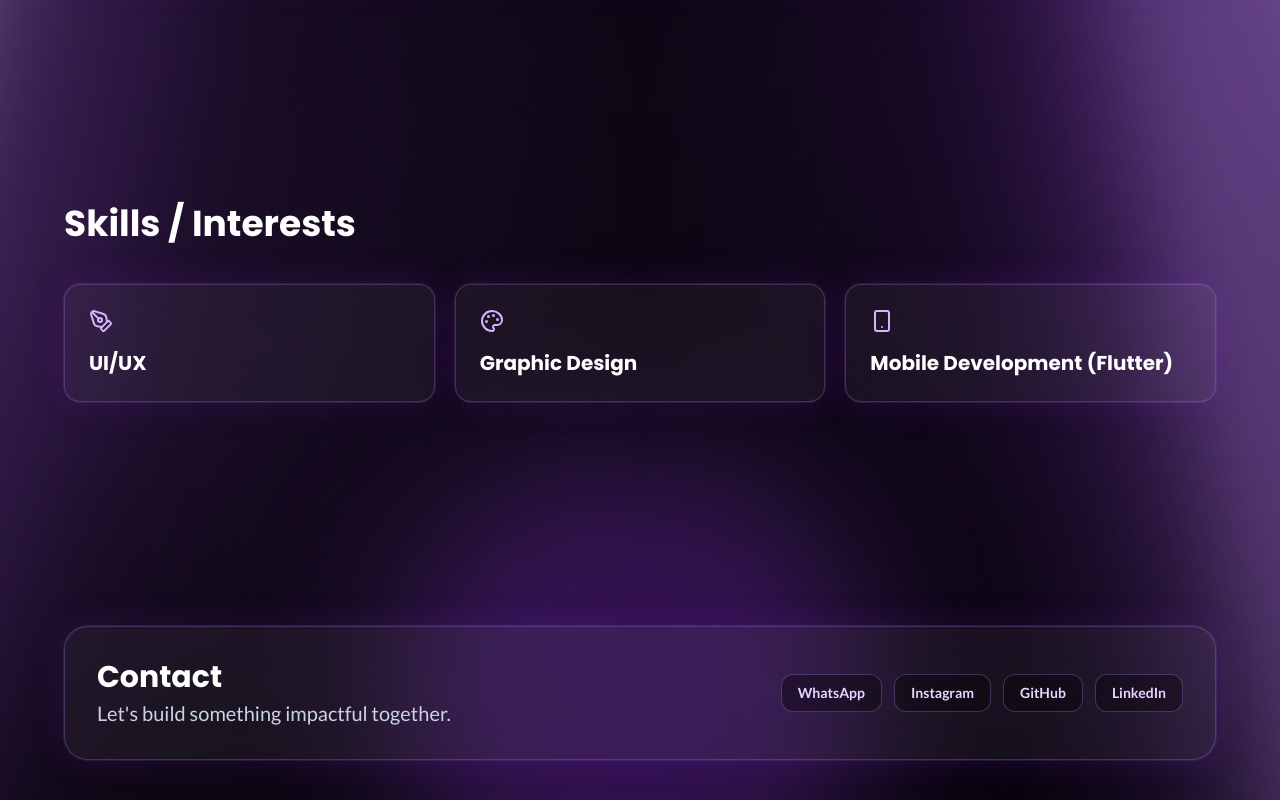
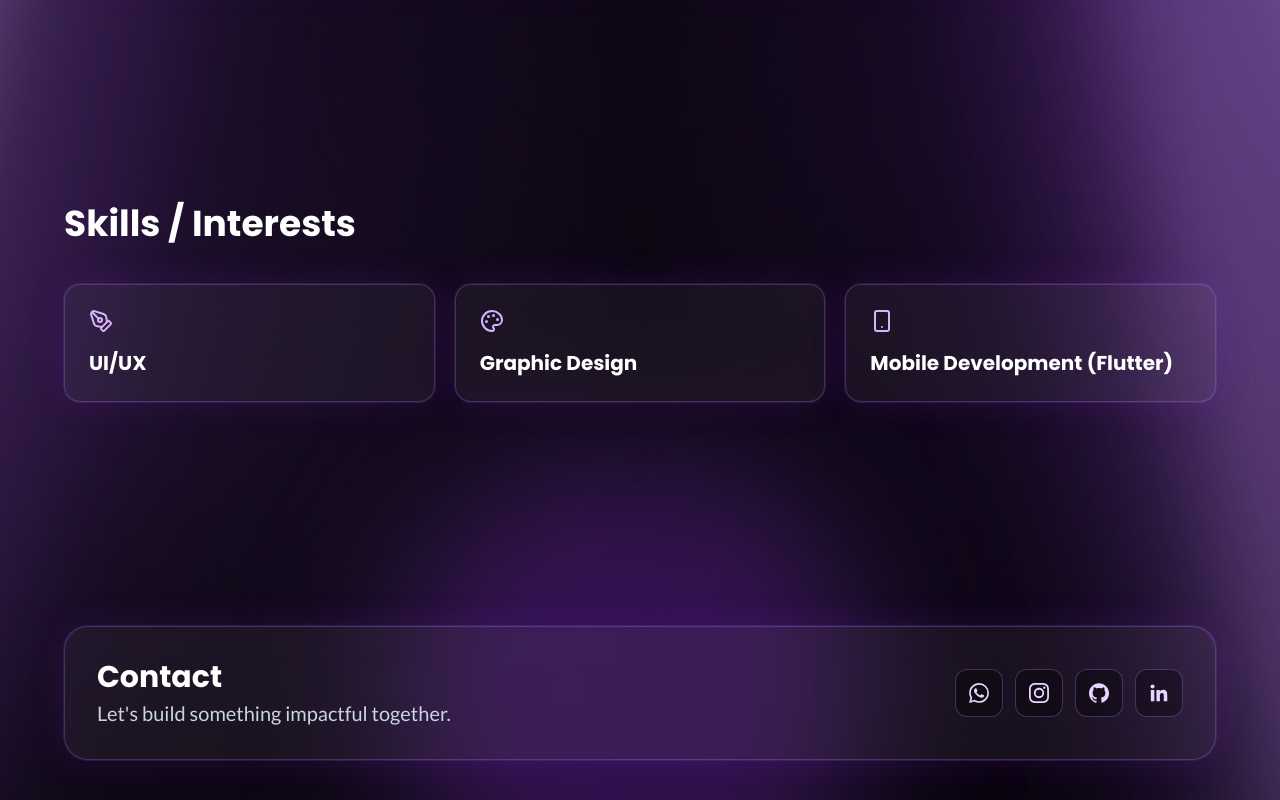
Before and after one commit to byhaqii/My-Porto, a React (Vite) app: page / in a window 1280 px wide. Shown: the part 1984-2784 px from the top of the page. Built offline with nearby package versions, Linux system fonts and the light colour scheme.

Commit message:
add social media logo

```diff
--- a/package.json
+++ b/package.json
@@ -13,7 +13,8 @@
     "framer-motion": "^12.38.0",
     "lucide-react": "^1.8.0",
     "react": "^19.2.4",
-    "react-dom": "^19.2.4"
+    "react-dom": "^19.2.4",
+    "react-icons": "^5.6.0"
   },
   "devDependencies": {
     "@eslint/js": "^9.39.4",
--- a/src/components/Footer.jsx
+++ b/src/components/Footer.jsx
@@ -1,3 +1,5 @@
+import { BiLogoLinkedin } from 'react-icons/bi'
+import { SiGithub, SiInstagram, SiWhatsapp } from 'react-icons/si'
 import { motion } from 'framer-motion'
 
 function Footer() {
@@ -21,36 +23,36 @@ function Footer() {
             target="_blank"
             rel="noreferrer"
             aria-label="WhatsApp"
-            className="icon-button px-4 py-2 text-sm font-semibold"
+            className="icon-button inline-flex h-12 w-12 items-center justify-center"
           >
-            WhatsApp
+            <SiWhatsapp size={20} />
           </a>
           <a
             href="https://www.instagram.com/byhaqii__/"
             target="_blank"
             rel="noreferrer"
             aria-label="Instagram"
-            className="icon-button px-4 py-2 text-sm font-semibold"
+            className="icon-button inline-flex h-12 w-12 items-center justify-center"
           >
-            Instagram
+            <SiInstagram size={20} />
           </a>
           <a
             href="https://github.com/byhaqii"
             target="_blank"
             rel="noreferrer"
             aria-label="GitHub"
-            className="icon-button px-4 py-2 text-sm font-semibold"
+            className="icon-button inline-flex h-12 w-12 items-center justify-center"
           >
-            GitHub
+            <SiGithub size={20} />
           </a>
           <a
             href="https://www.linkedin.com/in/muhammad-rizal-al-baihaqi-7b28a3336/"
             target="_blank"
             rel="noreferrer"
             aria-label="LinkedIn"
-            className="icon-button px-4 py-2 text-sm font-semibold"
+            className="icon-button inline-flex h-12 w-12 items-center justify-center"
           >
-            LinkedIn
+            <BiLogoLinkedin size={22} />
           </a>
         </div>
       </motion.div>
--- a/src/components/Navbar.jsx
+++ b/src/components/Navbar.jsx
@@ -28,7 +28,7 @@ function Navbar() {
           onClick={() => handleScroll('home')}
           className="font-heading !text-3xl font-bold tracking-[0.2em] text-purple-200 transition hover:text-white md:!text-4xl"
         >
-          MRAB
+          Portofolio Baihaqi
         </button>
 
         <ul className="hidden items-center gap-8 md:flex">
```
Also changed, not shown: 1 other file (tests, documents, lock files or other folders).
